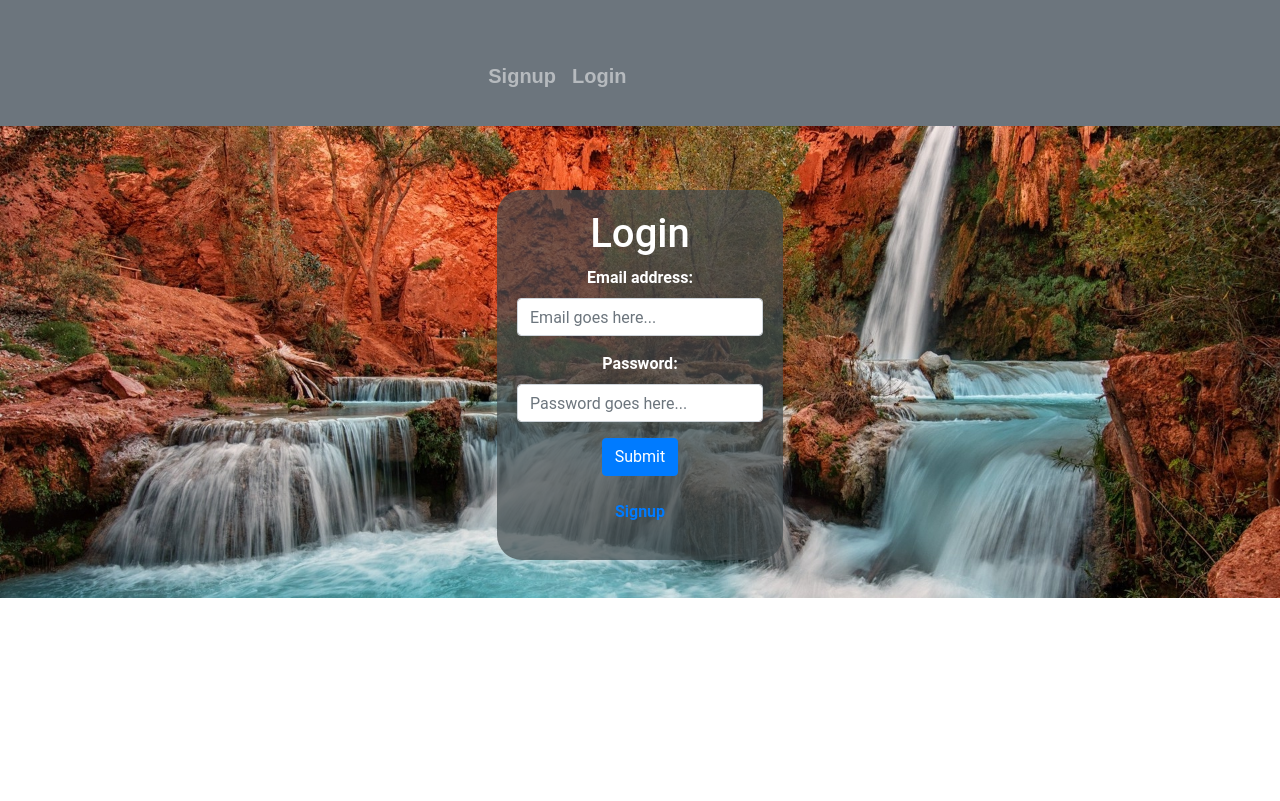
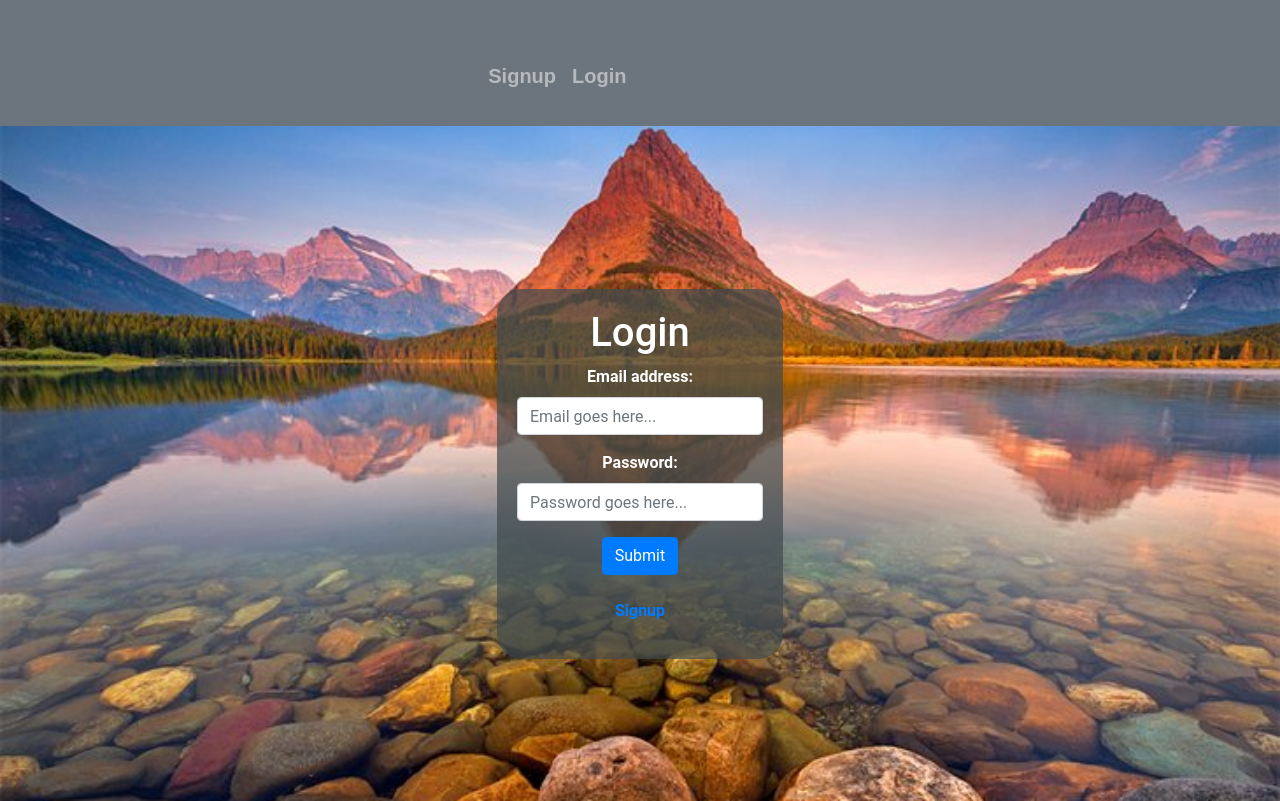
Before and after one commit to hferris/trailify, a React (Create React App) app in the folder client/: page /login in a window 1280 px wide. Built offline with nearby package versions, Linux system fonts and the light colour scheme.

Commit message:
login import correction and padding

```diff
--- a/client/src/pages/Login.js
+++ b/client/src/pages/Login.js
@@ -1,7 +1,7 @@
 import React, { useState } from "react";
 import { Link, Redirect, useHistory } from "react-router-dom";
 import { useAuth } from "../utils/auth";
-import background from "../imgs/login.jpg";
+import background from "../imgs/login.jpeg";
 import "./Home/home.css";
 import "./styleHelper.css";
 
@@ -11,6 +11,7 @@ const styles = {
   backgroundRepeat: "no-repeat",
   backgroundPosition: "center",
   backgroundSize: "cover",
+  padding: "110px",
   backgroundImage: `url(${background})`,
 };
 
```
